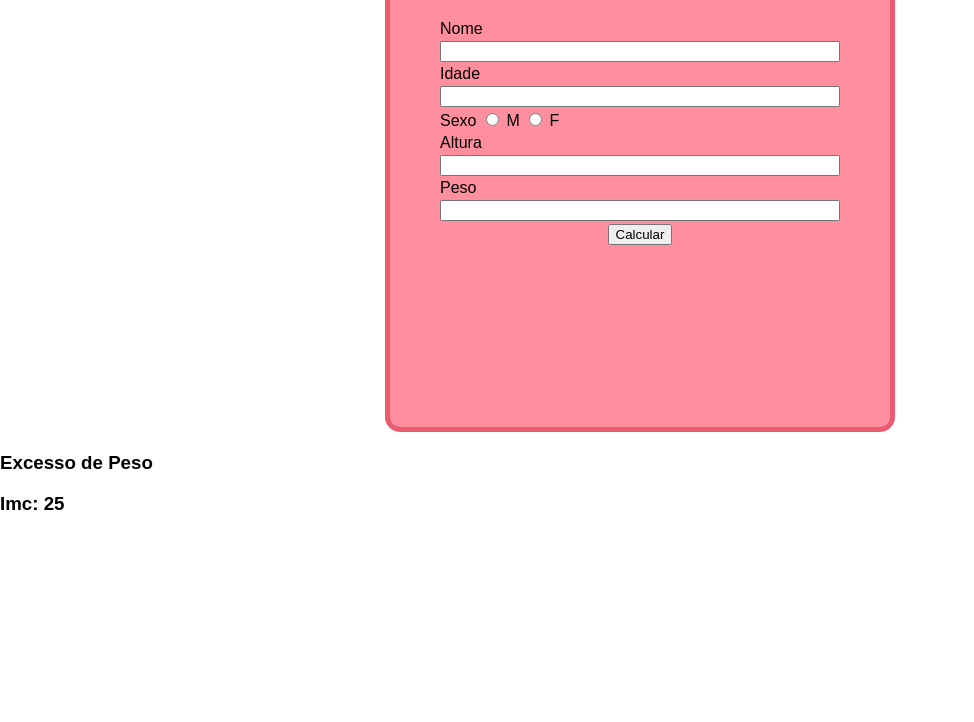
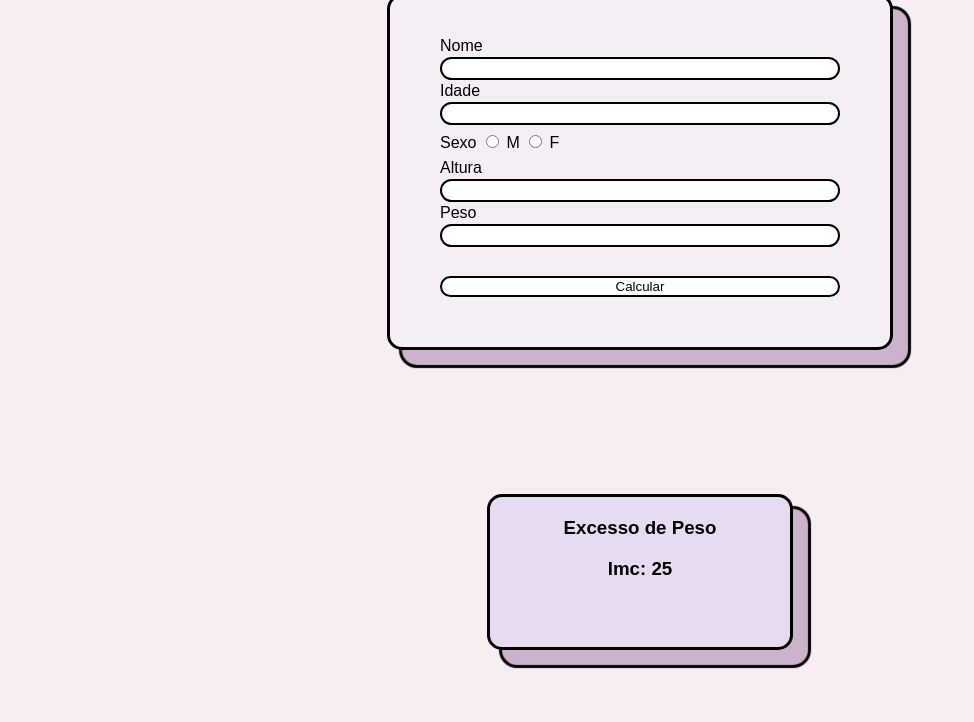
Before and after one commit to CaioHPerlin/pwa-imc, a website: page index.html in a window 1280 px wide. Shown: the part 78-800 px from the top of the page, without its empty margins (0-974 px from the left). Drawn offline with Linux system fonts and the light colour scheme; a web font is replaced by a local one.

Commit message:
feat: main css updated

```diff
--- a/css/style.css
+++ b/css/style.css
@@ -3,31 +3,49 @@ body{
     padding: 0;
     font-family: 'Amiko', sans-serif;
     color: black;
+    background-color: #f7edf2;
+    display: grid;
+    align-items: center;
+    justify-items: center;
+    width: 100vw;
+    height: 100vh;
 }
 
 .content{
-    display: block;
-    margin: auto;
-    height: 500px;
+    height: 350px;
     width: 500px;
+    background-color: #f5eff5;
+    border-radius: 15px;
+    border: 3px solid;
+    border-color: rgba(0,0,0,1);
+    box-shadow: 15px 15px 1px #ccb3cc, 15px 15px 1px 3px rgba(0,0,0,1);
+}
+
+.result{
+    height: 150px;
+    width: 300px;
+    background-color: #e6dbf0;
+    border-radius: 15px;
+    border: 3px solid;
+    border-color: rgba(0,0,0,1);
+    box-shadow: 15px 15px 1px #ccb3cc, 15px 15px 1px 3px rgba(0,0,0,1);
     text-align: center;
-    background-color: #ff8e9e;
-    border-radius: 15px;
-    border: 5px solid;
-    border-color: #ea5b70;
 }
 
 .formzin{
     text-align: left;
     display: grid;
     grid-auto-flow: row;
-    grid-gap: .2em .5em;
-    padding: 0.8em;
+    margin-top: 2.5em;
     width: 25em;
+    row-gap: 2px;
 }
 
 .sex{
+    margin-top: 5px;
+    margin-bottom: 5px;
     display: inline-block;
+
 }
 
 form{
@@ -38,6 +56,39 @@ form{
 }
 
 .btn{
-    display: block;
-    margin: auto;
+    background-color: white;
+    border-radius: 12px;
+    border: 2px solid;
+    border-color: rgba(0,0,0,1);
+    outline: 0;
+    cursor: pointer;
+    border-color: rgba(0,0,0,1);
+    transition: 0.5s;
+    margin-top: 2em;
 }
+
+.btn:hover{
+    box-shadow: 4px 5px 1px #cacaca, 4px 5px 1px 2px rgba(0,0,0,1);
+    transition: 0.5s;
+}
+
+input::-webkit-outer-spin-button,
+input::-webkit-inner-spin-button {
+  -webkit-appearance: none;
+  margin: 0;
+}
+
+.input{
+    background-color: white;
+    border-radius: 12px;
+    border: 2px solid;
+    border-color: rgba(0,0,0,1);
+    font-size: 15px;
+    outline: 0;
+    padding: 2px 10px 0;
+    transition: 0.5s;
+}
+
+.input:focus{
+    border-color: rgba(0,0,0,1);
+}
--- a/index.html
+++ b/index.html
@@ -11,12 +11,11 @@
 </head>
 <body class="full">
     <main class="content">
-        <h1>Nutricionista - IMC</h1>
         <form id="calc" class="formzin">
-            <label for="in-name">Nome</label>
-            <input required type="text" id="in-name" name="name">
+            <label for="in-name" class="placeholder">Nome</label>
+            <input required type="text" id="in-name" name="name" class="input">
             <label for="in-age">Idade</label>
-            <input required type="number" id="in-age" name="age">
+            <input required type="number" id="in-age" name="age" class="input">
             <div class="sex">
             <label>Sexo</label>
             <input required type="radio" id="masc" name="in-sex" value="masc">
@@ -25,14 +24,14 @@
             <label for="fem">F</label>
         </div>
             <label for="in-height">Altura</label>
-            <input required type="number" id="in-height" name="height">
+            <input required type="number" id="in-height" name="height" class="input" inputmode="numeric">
             <label for="in-weight">Peso</label>
-            <input required type="number" id="in-weight" name="weight">
+            <input required type="number" id="in-weight" name="weight" class="input" inputmode="numeric">
 
             <input type="submit" class="btn" value="Calcular">
         </form>
     </main>
-    <div>
+    <div class="result">
         <h2 id="out-name"></h2>
         <h3 id="out-result">Excesso de Peso</h3>
         <h3>Imc: <span id="out-imc">25</span></h3>
```
